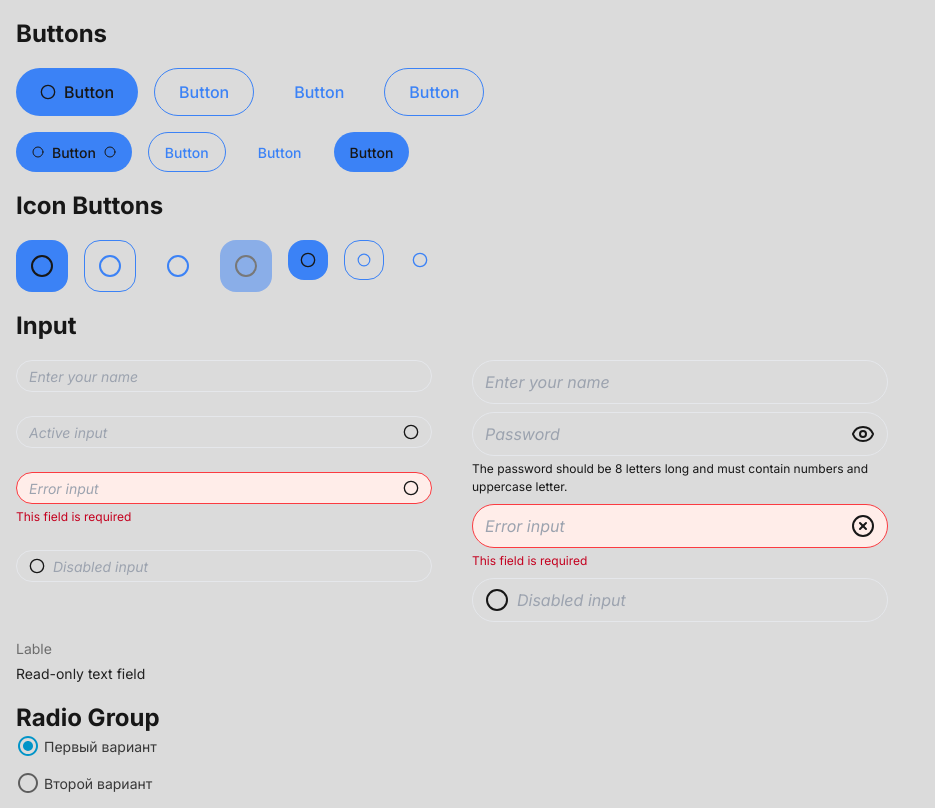
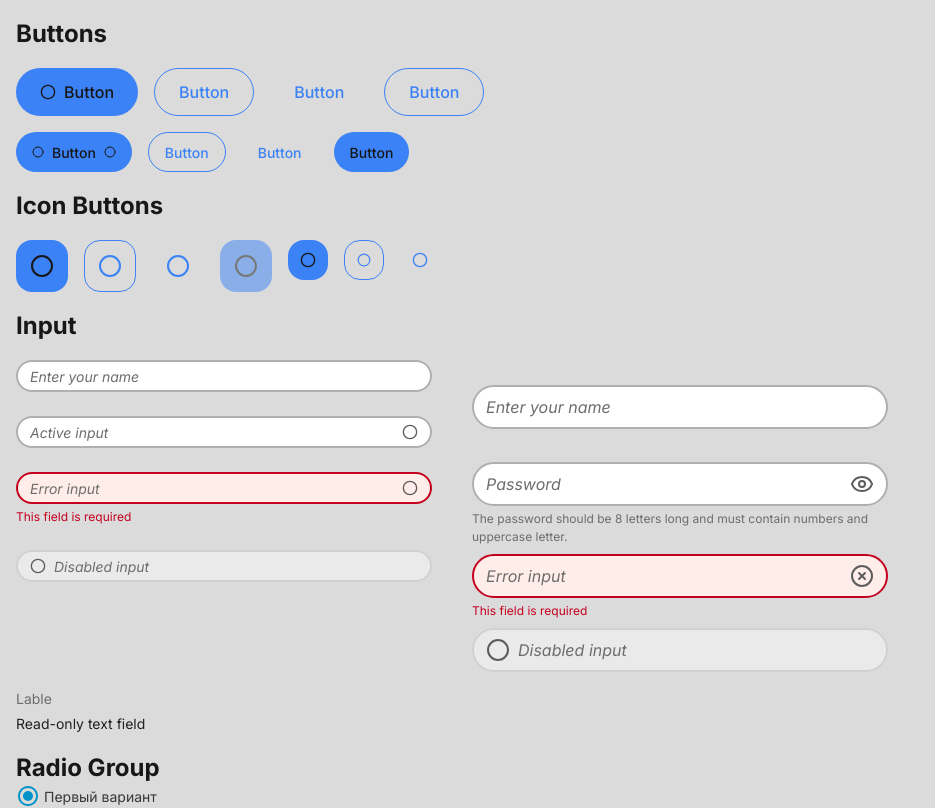
Before and after one commit to alenanish/GraduationThesis, a Next.js app: page / in a window 1280 px wide. Shown: the top 808 px of the page, without its empty margins (0-935 px from the left). Built offline with nearby package versions, Linux system fonts and the light colour scheme.

Commit message:
Fix hover state

```diff
--- a/app/components/ui/input.tsx
+++ b/app/components/ui/input.tsx
@@ -46,6 +46,7 @@ const Input: React.FC<InputProps> = ({
 }) => {
   const inputRef = useRef<HTMLInputElement>(null);
   const [isFocused, setIsFocused] = useState(false);
+  const [isHovered, setIsHovered] = useState(false);
   const [inputValue, setInputValue] = useState(value);
   const [isError, setIsError] = useState(state === "error");
 
@@ -61,6 +62,14 @@ const Input: React.FC<InputProps> = ({
     if (onBlur) {
       onBlur(e);
     }
+  };
+
+  const handleMouseEnter = () => {
+    setIsHovered(true);
+  };
+
+  const handleMouseLeave = () => {
+    setIsHovered(false);
   };
 
   const handleChange = (e: React.ChangeEvent<HTMLInputElement>) => {
@@ -84,23 +93,32 @@ const Input: React.FC<InputProps> = ({
 
   const getContainerStyles = () => {
     let baseStyles =
-      " transform-all text-white-900 py-[6px] px-3 flex items-center rounded-[32px] border transition-colors duration-200 ";
+      "w-full transform-all text-base-900 py-[6px] px-3 flex items-center rounded-[32px] border-2 ";
+
+    if (
+      isHovered &&
+      !isFocused &&
+      !(state === "error") &&
+      !(state === "disabled")
+    ) {
+      baseStyles += " hover:border-prime-200 hover:bg-prime-50 ";
+    }
 
     switch (state) {
       case "disabled":
-        baseStyles += "bg-white-50 border-white-100 cursor-not-allowed";
+        baseStyles += "bg-base-50 border-base-100 cursor-not-allowed";
         break;
       case "active":
         baseStyles +=
-          "bg-white-0 border-white-200 focus-within:border-blue-500";
+          "bg-base-0 border-base-200 focus-within:border-prime-500 focus-within:bg-base-0";
         break;
       case "error":
         baseStyles +=
-          " animate-shake bg-red-50 border-red-500 focus-within:border-red-500  focus-within:bg-white-0";
+          " animate-shake bg-red-50 border-red-700 focus-within:border-red-500  focus-within:bg-base-0";
         break;
       default:
         baseStyles +=
-          "bg-white-0 border-white-200 focus-within:border-blue-500";
+          "bg-base-0 border-base-200 focus-within:border-prime-500 focus-within:bg-base-0";
         break;
     }
 
@@ -115,7 +133,7 @@ const Input: React.FC<InputProps> = ({
 
   const getInputStyles = () => {
     let baseStyles =
-      " placeholder:text-white-400 placeholder:italic outline-none w-full bg-transparent placeholder:transition-colors focus-within:placeholder:text-transparent";
+      " placeholder:text-base-400 placeholder:italic outline-none w-full bg-transparent placeholder:transition-colors focus-within:placeholder:text-transparent";
 
     if (size === "S") {
       baseStyles += " placeholder:text-body-s text-body-s";
@@ -131,7 +149,7 @@ const Input: React.FC<InputProps> = ({
   };
 
   const getIconStyles = () => {
-    let baseStyles = "text-white-500 ";
+    let baseStyles = "text-base-500";
 
     if (isIconActive) {
       baseStyles += " cursor-pointer";
@@ -141,7 +159,7 @@ const Input: React.FC<InputProps> = ({
   };
 
   const getLabelStyles = () => {
-    let baseStyles = "mb-1 transition-all ease-in-out ";
+    let baseStyles = "mb-1 transition-all ease-in-out  ";
 
     if (size === "S") {
       baseStyles += " text-caption";
@@ -150,19 +168,26 @@ const Input: React.FC<InputProps> = ({
     }
 
     if (isFocused) {
-      baseStyles += " text-blue-500";
+      baseStyles += " text-prime-500";
     } else {
-      baseStyles += " text-white-400";
+      baseStyles += " text-base-400";
     }
 
+    if (!(isFocused || inputValue != "")) {
+      baseStyles += " text-opacity-0";
+    }
 
     return baseStyles;
   };
 
   return (
     <div className={"relative"}>
-      {(isFocused || inputValue != '') && label && (<div className={getLabelStyles()}>{label}</div>)}
-      <div className={getContainerStyles()}>
+      {label && <div className={getLabelStyles()}>{label}</div>}
+      <div
+        className={getContainerStyles()}
+        onMouseEnter={handleMouseEnter}
+        onMouseLeave={handleMouseLeave}
+      >
         {leftIcon && (
           <span className={getIconStyles() + " mr-2 "}>{leftIcon}</span>
         )}
@@ -190,7 +215,7 @@ const Input: React.FC<InputProps> = ({
         <div className=" text-red-700 text-caption mt-1">{errorText}</div>
       )}
       {helperText && (
-        <div className=" text-white-400 text-caption mt-1">{helperText}</div>
+        <div className=" text-base-400 text-caption mt-1">{helperText}</div>
       )}
     </div>
   );
```
